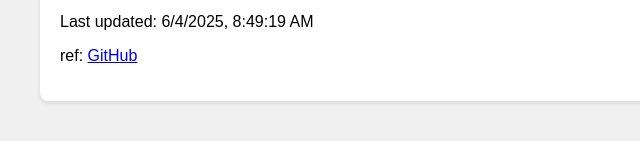
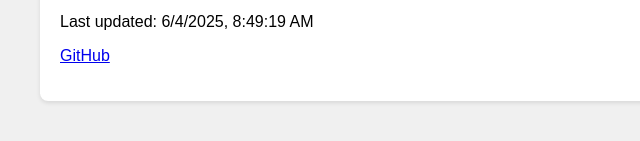
Before and after one commit to tedckh/my-argocd-app, a plain HTML site: page index.html in a window 1280 px wide. Shown: the part 161-302 px from the top of the page, 0-640 px from the left. Drawn offline with Linux system fonts and the light colour scheme.

Commit message:
test: update html file only

```diff
--- a/index.html
+++ b/index.html
@@ -24,7 +24,7 @@
       <h1>Welcome to My Argo CD Demo!</h1>
       <p>This page is automatically deployed using Argo CD.</p>
       <p>Last updated: <span id="timestamp"></span></p>
-      <p>ref: <a href="https://github.com/tedckh/my-argocd-app" target="_blank">GitHub</a></p>
+      <p><a href="https://github.com/tedckh/my-argocd-app" target="_blank">GitHub</a></p>
     </div>
     <script>
       document.getElementById("timestamp").textContent =
```
